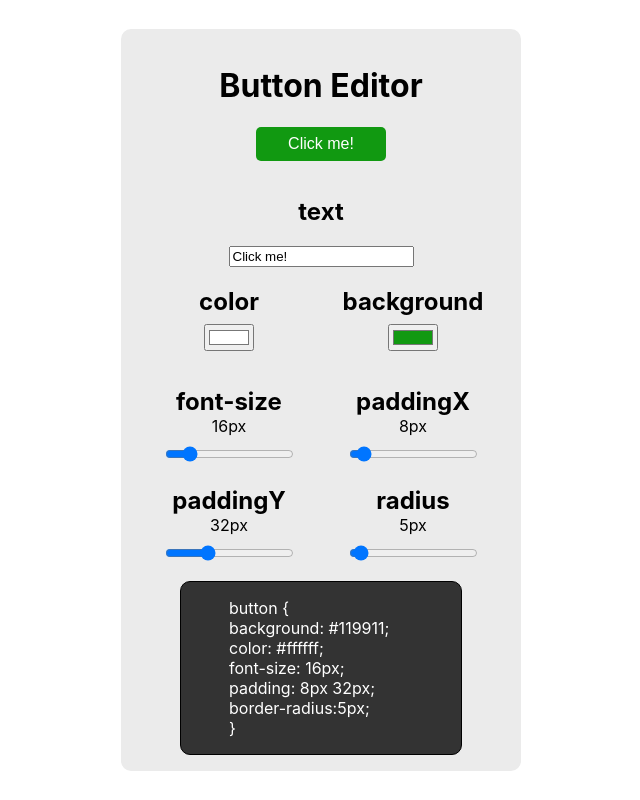
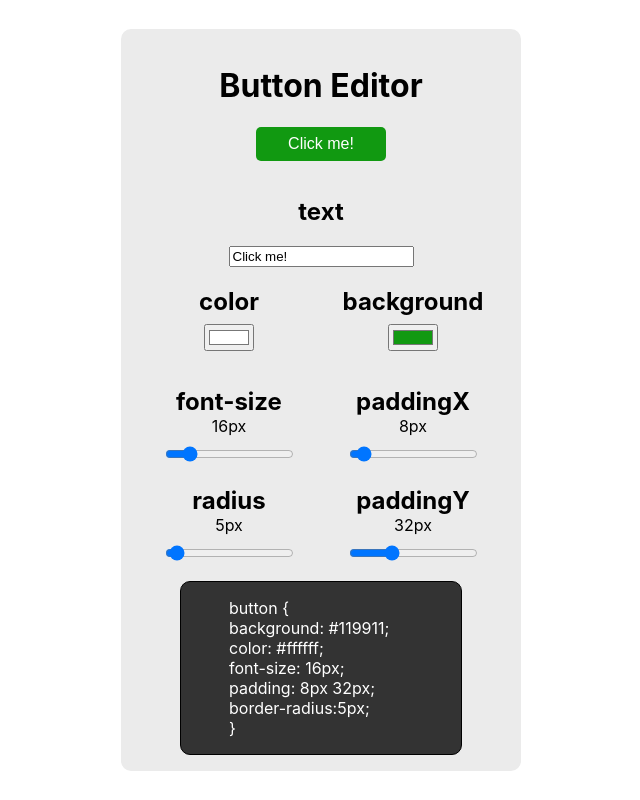
Before and after one commit to kryptondv/button-editor, a React (Create React App) app: page / in a window 1280 px wide. Shown: the whole page, without its empty margins (319-959 px from the left). Built offline with nearby package versions, Linux system fonts and the light colour scheme.

Commit message:
refactor App.js - store debounce functions in single object

```diff
--- a/src/App.js
+++ b/src/App.js
@@ -17,44 +17,21 @@ function App() {
   const [paddingY, setPaddingY] = useState(32);
   const [radius, setRadius] = useState(5);
 
-  // debouncing functions
-  const debounceBgChange = debounce(value => setBackground(value), 15);
-  const debounceColorChange = debounce(value => setColor(value), 15);
-  const debounceTextChange = debounce(value => setText(value), 15);
-  const debounceFontSizeChange = debounce(value => setFontSize(value), 15);
-  const debouncePaddingXChange = debounce(value => setPaddingX(value), 15);
-  const debouncePaddingYChange = debounce(value => setPaddingY(value), 15);
-  const debounceRadiusChange = debounce(value => setRadius(value), 15);
+  // debounce functions
+  const debounceFunctions = {
+    background: debounce(value => setBackground(value), 15),
+    color: debounce(value => setColor(value), 15),
+    text: debounce(value => setText(value), 15),
+    'font-size': debounce(value => setFontSize(value), 15),
+    paddingX: debounce(value => setPaddingX(value), 15),
+    paddingY: debounce(value => setPaddingY(value), 15),
+    radius: debounce(value => setRadius(value), 15),
+  };
 
   // event handler
   const handleChange = (value, name) => {
-    switch(name) {
-      case 'background':
-        debounceBgChange(value);
-        break;
-      case 'color':
-        debounceColorChange(value);
-        break;
-      case 'text':
-        debounceTextChange(value);
-        break;
-      case 'font-size':
-        debounceFontSizeChange(value);
-        break;
-      case 'paddingX':
-        debouncePaddingXChange(value);
-        break;
-      case 'paddingY':
-        debouncePaddingYChange(value);
-        break;
-      case 'radius':
-        debounceRadiusChange(value);
-        break;
-      default:
-        return;
-    }
-  }
-
+    debounceFunctions[name](value);
+  };
 
   return (
     <div className="app">
@@ -86,21 +63,9 @@ function App() {
             value={fontSize}
             handler={handleChange}
           />
-          <RangeInput
-            name="paddingX"
-            value={paddingX}
-            handler={handleChange}
-          />
-          <RangeInput
-            name="paddingY"
-            value={paddingY}
-            handler={handleChange}
-          />
-          <RangeInput
-            name="radius"
-            value={radius}
-            handler={handleChange}
-          />
+          <RangeInput name="paddingX" value={paddingX} handler={handleChange} />
+          <RangeInput name="radius" value={radius} handler={handleChange} />
+          <RangeInput name="paddingY" value={paddingY} handler={handleChange} />
         </div>
         <CodeDisplay
           background={background}
```
